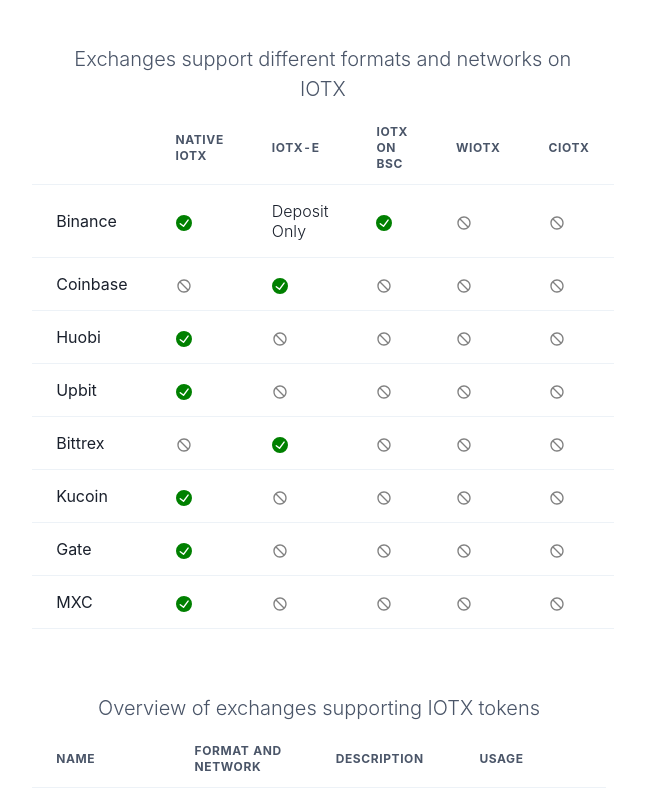
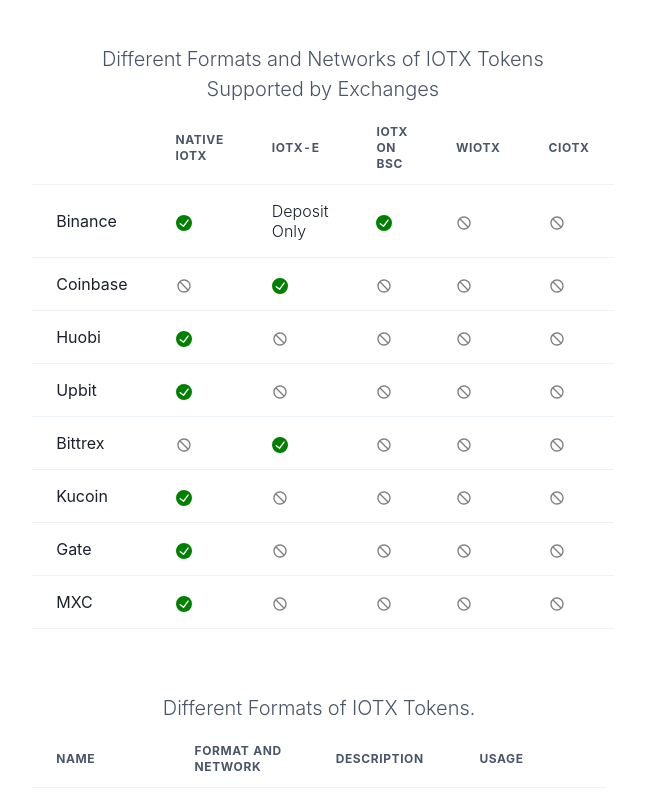
Before and after one commit to zhangnihuizoe/web-iopay-v2, a Next.js app: page /exchange-support in a window 1280 px wide. Shown: the top 800 px of the page, without its empty margins (321-966 px from the left). Built offline with nearby package versions, Linux system fonts and the light colour scheme.

Commit message:
Update exchange-support.tsx

```diff
--- a/src/pages/exchange-support.tsx
+++ b/src/pages/exchange-support.tsx
@@ -99,7 +99,7 @@
 
     return <Container>
         <Table variant="simple" w="100%" fontWeight='light' mt={5}>
-            <TableCaption placement='top' fontSize='xl' fontWeight='light'>Exchanges support different formats and networks on IOTX</TableCaption>
+            <TableCaption placement='top' fontSize='xl' fontWeight='light'>Different Formats and Networks of IOTX Tokens Supported by Exchanges</TableCaption>
             <Thead>
                 <Tr>
                     <Th></Th>
@@ -122,7 +122,7 @@
             </Tbody>
         </Table>
         <Table variant="simple" w="100%" fontWeight='light' my={10}>
-            <TableCaption placement='top' fontSize='xl' fontWeight='light'>Overview of exchanges supporting IOTX tokens</TableCaption>
+            <TableCaption placement='top' fontSize='xl' fontWeight='light'>Different Formats of IOTX Tokens.</TableCaption>
             <Thead>
                 <Tr>
                     <Th>Name</Th>
```
